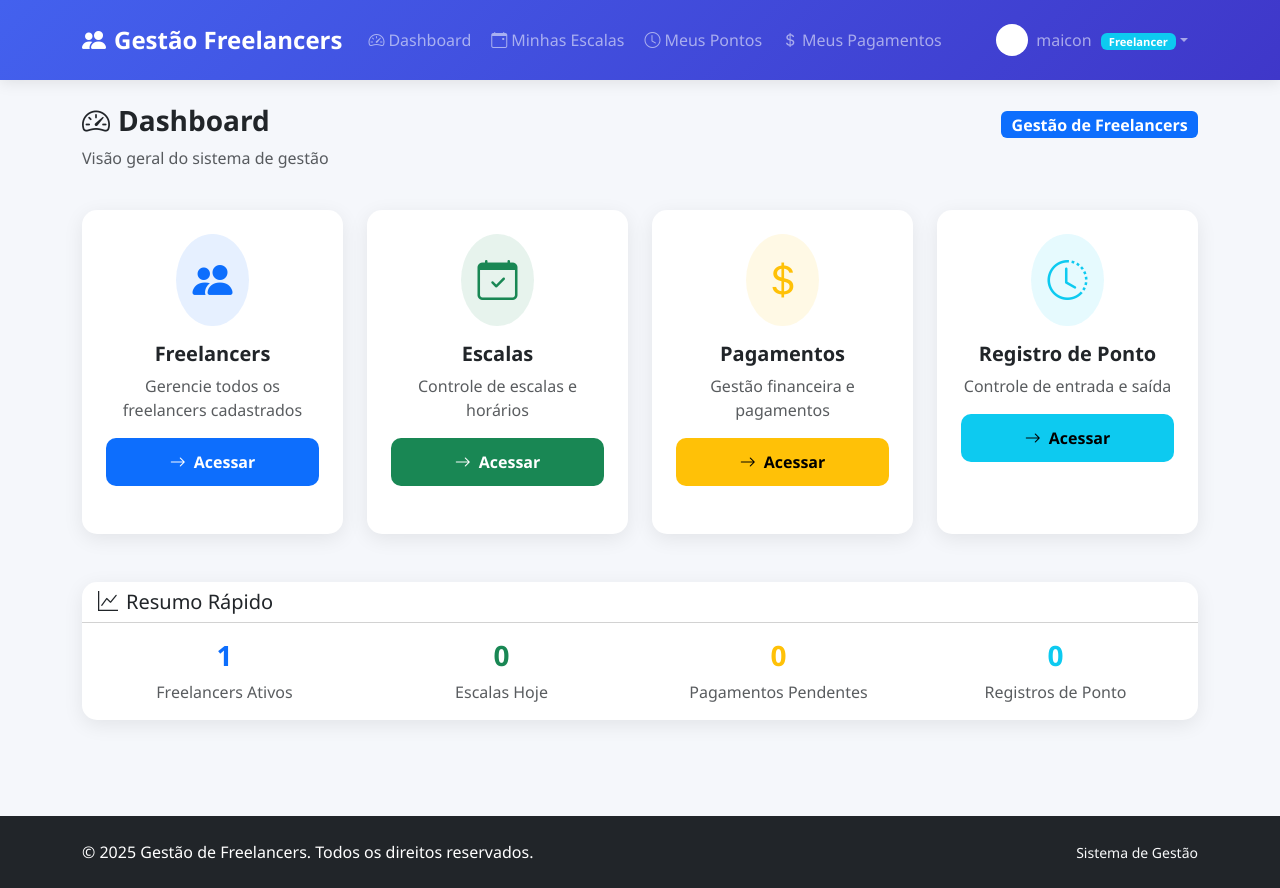
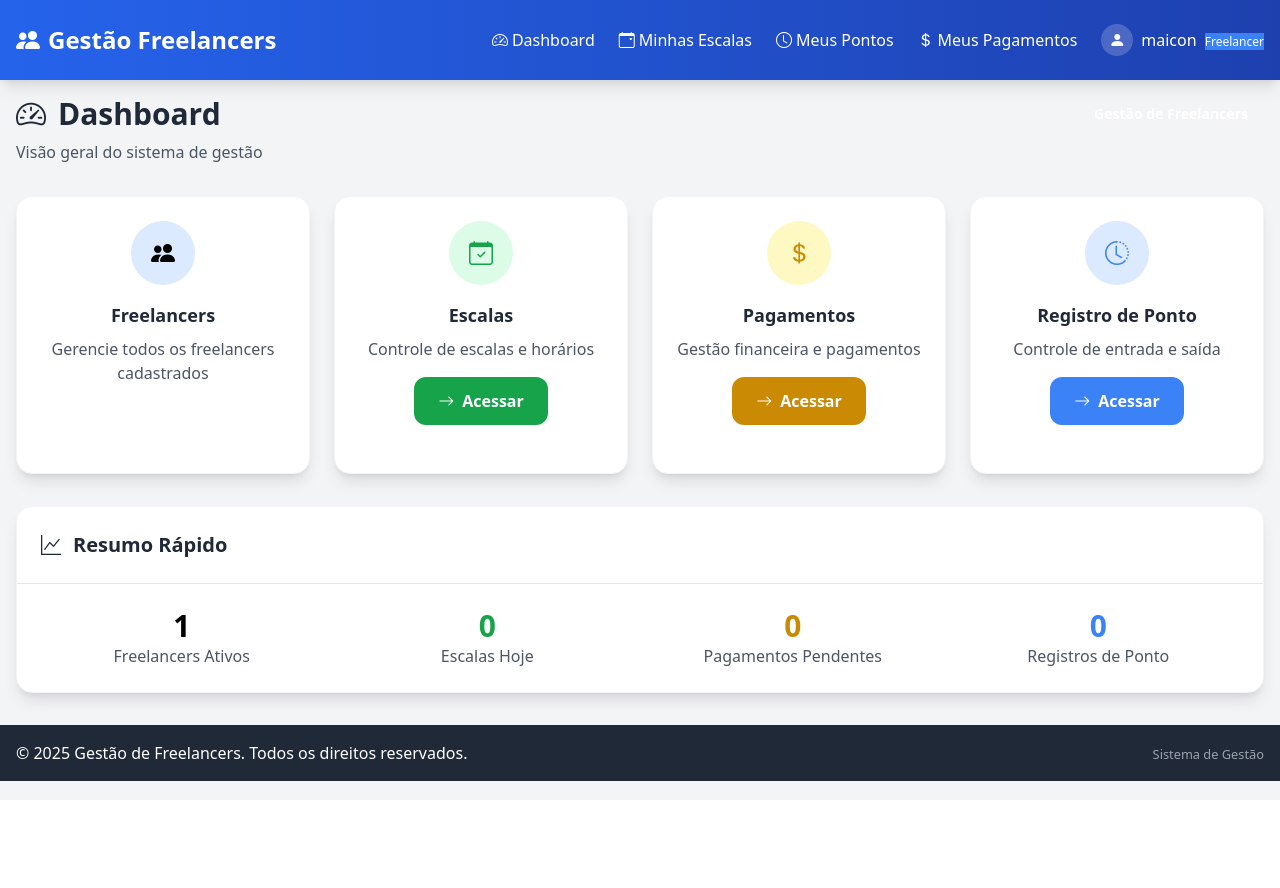
Before and after one commit to sounicolaslima/Projeto_Prog_web, a Django app: page / in a window 1280 px wide. After the commit the page ends 781 px from the top, so only its background shows below. Run offline with Django 5.2, Linux system fonts and the light colour scheme; a user stored in the database is signed in; data comes from the database, SQL or seed files in the repository; both versions use the stored data as it was after the commit; data that the repository does not hold is empty; some libraries are stand-ins or nearby versions.

Commit message:
Inicio da mudança de framework do front - Pagina base, login e dashboard

```diff
--- a/paginaInicial/templates/paginaInicial/dashboard.html
+++ b/paginaInicial/templates/paginaInicial/dashboard.html
@@ -3,112 +3,98 @@
 {% block title %}Dashboard - Gestão de Freelancers{% endblock %}
 
 {% block content %}
-<div class="row mb-4">
-    <div class="col-12">
-        <div class="d-flex justify-content-between align-items-center">
-            <h1 class="h3 fw-bold text-dark">
-                <i class="bi bi-speedometer2 me-2"></i>Dashboard
-            </h1>
-            <span class="badge bg-primary fs-6">Gestão de Freelancers</span>
-        </div>
-        <p class="text-muted">Visão geral do sistema de gestão</p>
+<div class="mb-8">
+    <div class="flex justify-between items-center mb-2">
+        <h1 class="text-3xl font-bold text-gray-800">
+            <i class="bi bi-speedometer2 mr-3"></i>Dashboard
+        </h1>
+        <span class="bg-primary text-white px-4 py-2 rounded-full text-sm font-semibold">Gestão de Freelancers</span>
     </div>
+    <p class="text-gray-600">Visão geral do sistema de gestão</p>
 </div>
 
-<div class="row g-4">
+<div class="grid grid-cols-1 md:grid-cols-2 lg:grid-cols-4 gap-6 mb-8">
     <!-- Freelancers Card -->
-    <div class="col-xl-3 col-md-6">
-        <div class="card card-custom h-100">
-            <div class="card-body text-center p-4">
-                <div class="rounded-circle bg-primary bg-opacity-10 d-inline-flex p-3 mb-3">
-                    <i class="bi bi-people-fill text-primary fs-1"></i>
-                </div>
-                <h5 class="card-title fw-bold">Freelancers</h5>
-                <p class="card-text text-muted mb-3">Gerencie todos os freelancers cadastrados</p>
-                <a href="{% url 'listar_freelancers' %}" class="btn btn-primary btn-custom w-100">
-                    <i class="bi bi-arrow-right me-2"></i>Acessar
-                </a>
+    <div class="bg-white rounded-2xl shadow-lg hover:shadow-xl transition duration-300 transform hover:-translate-y-1 border border-gray-100">
+        <div class="p-6 text-center">
+            <div class="bg-blue-100 rounded-full w-16 h-16 flex items-center justify-center mx-auto mb-4">
+                <i class="bi bi-people-fill text-primary text-2xl"></i>
             </div>
+            <h5 class="text-lg font-semibold text-gray-800 mb-2">Freelancers</h5>
+            <p class="text-gray-600 mb-4">Gerencie todos os freelancers cadastrados</p>
+            <a href="{% url 'listar_freelancers' %}" class="bg-primary text-white px-6 py-3 rounded-xl font-semibold hover:bg-blue-700 transition duration-200 inline-flex items-center">
+                <i class="bi bi-arrow-right mr-2"></i>Acessar
+            </a>
         </div>
     </div>
 
     <!-- Escalas Card -->
-    <div class="col-xl-3 col-md-6">
-        <div class="card card-custom h-100">
-            <div class="card-body text-center p-4">
-                <div class="rounded-circle bg-success bg-opacity-10 d-inline-flex p-3 mb-3">
-                    <i class="bi bi-calendar-check text-success fs-1"></i>
-                </div>
-                <h5 class="card-title fw-bold">Escalas</h5>
-                <p class="card-text text-muted mb-3">Controle de escalas e horários</p>
-                <a href="{% url 'listar_escalas' %}" class="btn btn-success btn-custom w-100">
-                    <i class="bi bi-arrow-right me-2"></i>Acessar
-                </a>
+    <div class="bg-white rounded-2xl shadow-lg hover:shadow-xl transition duration-300 transform hover:-translate-y-1 border border-gray-100">
+        <div class="p-6 text-center">
+            <div class="bg-green-100 rounded-full w-16 h-16 flex items-center justify-center mx-auto mb-4">
+                <i class="bi bi-calendar-check text-green-600 text-2xl"></i>
             </div>
+            <h5 class="text-lg font-semibold text-gray-800 mb-2">Escalas</h5>
+            <p class="text-gray-600 mb-4">Controle de escalas e horários</p>
+            <a href="{% url 'listar_escalas' %}" class="bg-green-600 text-white px-6 py-3 rounded-xl font-semibold hover:bg-green-700 transition duration-200 inline-flex items-center">
+                <i class="bi bi-arrow-right mr-2"></i>Acessar
+            </a>
         </div>
     </div>
 
     <!-- Pagamentos Card -->
-    <div class="col-xl-3 col-md-6">
-        <div class="card card-custom h-100">
-            <div class="card-body text-center p-4">
-                <div class="rounded-circle bg-warning bg-opacity-10 d-inline-flex p-3 mb-3">
-                    <i class="bi bi-currency-dollar text-warning fs-1"></i>
-                </div>
-                <h5 class="card-title fw-bold">Pagamentos</h5>
-                <p class="card-text text-muted mb-3">Gestão financeira e pagamentos</p>
-                <a href="{% url 'listar_pagamentos' %}" class="btn btn-warning btn-custom w-100">
-                    <i class="bi bi-arrow-right me-2"></i>Acessar
-                </a>
+    <div class="bg-white rounded-2xl shadow-lg hover:shadow-xl transition duration-300 transform hover:-translate-y-1 border border-gray-100">
+        <div class="p-6 text-center">
+            <div class="bg-yellow-100 rounded-full w-16 h-16 flex items-center justify-center mx-auto mb-4">
+                <i class="bi bi-currency-dollar text-yellow-600 text-2xl"></i>
             </div>
+            <h5 class="text-lg font-semibold text-gray-800 mb-2">Pagamentos</h5>
+            <p class="text-gray-600 mb-4">Gestão financeira e pagamentos</p>
+            <a href="{% url 'listar_pagamentos' %}" class="bg-yellow-600 text-white px-6 py-3 rounded-xl font-semibold hover:bg-yellow-700 transition duration-200 inline-flex items-center">
+                <i class="bi bi-arrow-right mr-2"></i>Acessar
+            </a>
         </div>
     </div>
 
     <!-- Ponto Card -->
-    <div class="col-xl-3 col-md-6">
-        <div class="card card-custom h-100">
-            <div class="card-body text-center p-4">
-                <div class="rounded-circle bg-info bg-opacity-10 d-inline-flex p-3 mb-3">
-                    <i class="bi bi-clock-history text-info fs-1"></i>
-                </div>
-                <h5 class="card-title fw-bold">Registro de Ponto</h5>
-                <p class="card-text text-muted mb-3">Controle de entrada e saída</p>
-                <a href="{% url 'listar_pontos' 1 %}" class="btn btn-info btn-custom w-100">
-                     <i class="bi bi-arrow-right me-2"></i>Acessar
-                </a>
+    <div class="bg-white rounded-2xl shadow-lg hover:shadow-xl transition duration-300 transform hover:-translate-y-1 border border-gray-100">
+        <div class="p-6 text-center">
+            <div class="bg-blue-100 rounded-full w-16 h-16 flex items-center justify-center mx-auto mb-4">
+                <i class="bi bi-clock-history text-blue-500 text-2xl"></i>
             </div>
+            <h5 class="text-lg font-semibold text-gray-800 mb-2">Registro de Ponto</h5>
+            <p class="text-gray-600 mb-4">Controle de entrada e saída</p>
+            <a href="{% url 'listar_pontos' 1 %}" class="bg-blue-500 text-white px-6 py-3 rounded-xl font-semibold hover:bg-blue-600 transition duration-200 inline-flex items-center">
+                <i class="bi bi-arrow-right mr-2"></i>Acessar
+            </a>
         </div>
     </div>
 </div>
 
 <!-- Quick Stats -->
-<div class="row mt-5">
-    <div class="col-12">
-        <div class="card card-custom">
-            <div class="card-header bg-transparent">
-                <h5 class="card-title mb-0">
-                    <i class="bi bi-graph-up me-2"></i>Resumo Rápido
-                </h5>
+<div class="bg-white rounded-2xl shadow-lg border border-gray-100">
+    <div class="p-6 border-b border-gray-200">
+        <h5 class="text-xl font-semibold text-gray-800 flex items-center">
+            <i class="bi bi-graph-up mr-3"></i>Resumo Rápido
+        </h5>
+    </div>
+    <div class="p-6">
+        <div class="grid grid-cols-2 md:grid-cols-4 gap-6 text-center">
+            <div>
+                <h3 class="text-3xl font-bold text-primary">{{ total_freelancers }}</h3>
+                <p class="text-gray-600">Freelancers Ativos</p>
             </div>
-            <div class="card-body">
-                <div class="row text-center">
-                    <div class="col-md-3">
-                        <h3 class="text-primary fw-bold">{{ total_freelancers }}</h3>
-                        <p class="text-muted mb-0">Freelancers Ativos</p>
-                    </div>
-                    <div class="col-md-3">
-                        <h3 class="text-success fw-bold">{{ escalas_hoje }}</h3>
-                        <p class="text-muted mb-0">Escalas Hoje</p>
-                    </div>
-                    <div class="col-md-3">
-                        <h3 class="text-warning fw-bold">{{ pagamentos_pendentes }}</h3>
-                        <p class="text-muted mb-0">Pagamentos Pendentes</p>
-                    </div>
-                    <div class="col-md-3">
-                        <h3 class="text-info fw-bold">{{ registros_hoje }}</h3>
-                        <p class="text-muted mb-0">Registros de Ponto</p>
-                    </div>
-                </div>
+            <div>
+                <h3 class="text-3xl font-bold text-green-600">{{ escalas_hoje }}</h3>
+                <p class="text-gray-600">Escalas Hoje</p>
+            </div>
+            <div>
+                <h3 class="text-3xl font-bold text-yellow-600">{{ pagamentos_pendentes }}</h3>
+                <p class="text-gray-600">Pagamentos Pendentes</p>
+            </div>
+            <div>
+                <h3 class="text-3xl font-bold text-blue-500">{{ registros_hoje }}</h3>
+                <p class="text-gray-600">Registros de Ponto</p>
             </div>
         </div>
     </div>
--- a/templates/base.html
+++ b/templates/base.html
@@ -4,238 +4,135 @@
   <meta charset="UTF-8">
   <meta name="viewport" content="width=device-width, initial-scale=1.0">
   <title>{% block title %}Gestão de Freelancers{% endblock %}</title>
-
-    <!-- Bootstrap 5 CSS -->
-    <link href="https://cdn.jsdelivr.net/npm/bootstrap@5.3.1/dist/css/bootstrap.min.css" rel="stylesheet">
+  <!-- Tailwind CSS via CDN -->
+  <script src="https://cdn.tailwindcss.com"></script>
   <!-- Bootstrap Icons -->
   <link rel="stylesheet" href="https://cdn.jsdelivr.net/npm/bootstrap-icons@1.10.0/font/bootstrap-icons.css">
-
   <style>
-        :root {
-            --primary-color: #4361ee;
-            --secondary-color: #3f37c9;
-            --success-color: #4cc9f0;
-            --light-bg: #f8f9fa;
-        }
-
-        body {
-            background-color: #f5f7fb;
-            font-family: 'Segoe UI', Tahoma, Geneva, Verdana, sans-serif;
-            padding-top: 0;
-        }
-
-        .navbar-custom {
-            background: linear-gradient(135deg, var(--primary-color), var(--secondary-color));
-            box-shadow: 0 2px 15px rgba(0,0,0,0.1);
-            padding: 1rem 0;
-        }
-
-        .card-custom {
-            border: none;
-            border-radius: 15px;
-            box-shadow: 0 5px 20px rgba(0,0,0,0.08);
-            transition: transform 0.3s ease, box-shadow 0.3s ease;
-            margin-bottom: 1.5rem;
-        }
-
-        .card-custom:hover {
-            transform: translateY(-5px);
-            box-shadow: 0 8px 25px rgba(0,0,0,0.12);
-        }
-
-        .btn-custom {
-            border-radius: 10px;
-            font-weight: 600;
-            padding: 12px 25px;
-            transition: all 0.3s ease;
-            border: none;
-        }
-
-        .btn-custom:hover {
-            transform: translateY(-2px);
-            box-shadow: 0 5px 15px rgba(0,0,0,0.2);
-        }
-
-        .table-custom {
-            background: white;
-            border-radius: 10px;
-            overflow: hidden;
-            box-shadow: 0 3px 15px rgba(0,0,0,0.08);
-        }
-
-        .table-custom thead {
-            background: linear-gradient(135deg, var(--primary-color), var(--secondary-color));
-            color: white;
-        }
-
-        .table-custom thead th {
-            border: none;
-            padding: 1rem;
-            font-weight: 600;
-        }
-
-        .table-custom tbody td {
-            padding: 1rem;
-            vertical-align: middle;
-            border-color: #f1f3f4;
-        }
-
-        .status-badge {
-            padding: 6px 12px;
-            border-radius: 20px;
-            font-size: 0.85em;
-            font-weight: 600;
-        }
-
-        .navbar-brand {
-            font-weight: 700;
-            font-size: 1.5rem;
-        }
-
-        .nav-link {
-            font-weight: 500;
-            border-radius: 8px;
-            margin: 0 2px;
-            transition: all 0.3s ease;
-        }
-
-        .nav-link:hover {
-            background-color: rgba(255,255,255,0.1);
-            transform: translateY(-1px);
-        }
-
-        /* Estilo para as badges do usuário */
-        .user-badge {
-            font-size: 0.7em;
-            padding: 3px 8px;
-            margin-left: 5px;
-        }
+    /* Podemos adicionar estilos personalizados aqui se necessário */
   </style>
 </head>
-<body>
+<body class="bg-gray-100 font-sans leading-normal tracking-normal">
   <!-- Navigation -->
-    <nav class="navbar navbar-expand-lg navbar-dark navbar-custom">
-        <div class="container">
-            <a class="navbar-brand fw-bold" href="{% url 'dashboard' %}">
-                <i class="bi bi-people-fill me-2"></i>Gestão Freelancers
+  <nav class="bg-gradient-to-r from-blue-600 to-blue-800 shadow-lg">
+    <div class="container mx-auto px-4">
+      <div class="flex justify-between items-center py-4">
+        <a href="{% url 'dashboard' %}" class="text-white text-2xl font-bold flex items-center">
+          <i class="bi bi-people-fill mr-2"></i>Gestão Freelancers
         </a>
-            <button class="navbar-toggler" type="button" data-bs-toggle="collapse" data-bs-target="#navbarNav">
-                <span class="navbar-toggler-icon"></span>
+        <button class="text-white lg:hidden" id="navbar-toggle">
+          <i class="bi bi-list"></i>
         </button>
-            <div class="collapse navbar-collapse" id="navbarNav">
-                <!-- Menu Principal -->
-                <ul class="navbar-nav me-auto">
+        <div class="hidden lg:flex lg:items-center lg:w-auto" id="navbar-collapse">
+          <ul class="lg:flex lg:justify-between">
             {% if user.is_authenticated %}
-                    <li class="nav-item">
-                        <a class="nav-link" href="{% url 'dashboard' %}">
-                            <i class="bi bi-speedometer2 me-1"></i>Dashboard
+            <li class="mr-6">
+              <a href="{% url 'dashboard' %}" class="text-white hover:text-blue-200 flex items-center py-2">
+                <i class="bi bi-speedometer2 mr-1"></i>Dashboard
               </a>
             </li>
-
             <!-- MENU PARA ADMIN -->
             {% if user.perfilusuario.tipo == 'admin' %}
-                    <li class="nav-item">
-                        <a class="nav-link" href="{% url 'listar_freelancers' %}">
-                            <i class="bi bi-person-badge me-1"></i>Freelancers
+            <li class="mr-6">
+              <a href="{% url 'listar_freelancers' %}" class="text-white hover:text-blue-200 flex items-center py-2">
+                <i class="bi bi-person-badge mr-1"></i>Freelancers
               </a>
             </li>
-                    <li class="nav-item">
-                        <a class="nav-link" href="{% url 'listar_escalas' %}">
-                            <i class="bi bi-calendar-event me-1"></i>Escalas
+            <li class="mr-6">
+              <a href="{% url 'listar_escalas' %}" class="text-white hover:text-blue-200 flex items-center py-2">
+                <i class="bi bi-calendar-event mr-1"></i>Escalas
               </a>
             </li>
-                    <li class="nav-item">
-                        <a class="nav-link" href="{% url 'listar_pagamentos' %}">
-                            <i class="bi bi-currency-dollar me-1"></i>Pagamentos
+            <li class="mr-6">
+              <a href="{% url 'listar_pagamentos' %}" class="text-white hover:text-blue-200 flex items-center py-2">
+                <i class="bi bi-currency-dollar mr-1"></i>Pagamentos
               </a>
             </li>
-                    <li class="nav-item">
-                        <a class="nav-link" href="{% url 'listar_pontos' 1 %}">
-                            <i class="bi bi-clock me-1"></i>Registro de Ponto
+            <li class="mr-6">
+              <a href="{% url 'listar_pontos' 1 %}" class="text-white hover:text-blue-200 flex items-center py-2">
+                <i class="bi bi-clock mr-1"></i>Registro de Ponto
               </a>
             </li>
-
             <!-- MENU PARA FREELANCER -->
             {% else %}
-                    <li class="nav-item">
-                        <a class="nav-link" href="{% url 'minhas_escalas' %}">
-                            <i class="bi bi-calendar-event me-1"></i>Minhas Escalas
+            <li class="mr-6">
+              <a href="{% url 'minhas_escalas' %}" class="text-white hover:text-blue-200 flex items-center py-2">
+                <i class="bi bi-calendar-event mr-1"></i>Minhas Escalas
               </a>
             </li>
-                    <li class="nav-item">
-                        <a class="nav-link" href="{% url 'meus_pontos' %}">
-                            <i class="bi bi-clock me-1"></i>Meus Pontos
+            <li class="mr-6">
+              <a href="{% url 'meus_pontos' %}" class="text-white hover:text-blue-200 flex items-center py-2">
+                <i class="bi bi-clock mr-1"></i>Meus Pontos
               </a>
             </li>
-                    <li class="nav-item">
-                        <a class="nav-link" href="{% url 'meus_pagamentos' %}">
-                            <i class="bi bi-currency-dollar me-1"></i>Meus Pagamentos
+            <li class="mr-6">
+              <a href="{% url 'meus_pagamentos' %}" class="text-white hover:text-blue-200 flex items-center py-2">
+                <i class="bi bi-currency-dollar mr-1"></i>Meus Pagamentos
               </a>
             </li>
             {% endif %}
             {% endif %}
           </ul>
-
           <!-- Menu do Usuário -->
-                <ul class="navbar-nav ms-auto">
+          <ul class="lg:flex lg:items-center">
             {% if user.is_authenticated %}
-                    <li class="nav-item dropdown">
-                        <a class="nav-link dropdown-toggle d-flex align-items-center" href="#" role="button" data-bs-toggle="dropdown">
-                            <div class="bg-white bg-opacity-20 rounded-circle d-flex align-items-center justify-content-center me-2" style="width: 32px; height: 32px;">
+            <li class="relative group">
+              <a href="#" class="text-white hover:text-blue-200 flex items-center py-2">
+                <div class="bg-white bg-opacity-20 rounded-full w-8 h-8 flex items-center justify-center mr-2">
                   <i class="bi bi-person-fill text-white"></i>
                 </div>
                 <span>
                   {{ user.username }}
                   {% if user.perfilusuario.tipo == 'admin' %}
-                                    <span class="badge bg-warning user-badge">Admin</span>
+                  <span class="badge bg-yellow-500 text-xs ml-1">Admin</span>
                   {% else %}
-                                    <span class="badge bg-info user-badge">Freelancer</span>
+                  <span class="badge bg-blue-500 text-xs ml-1">Freelancer</span>
                   {% endif %}
                 </span>
               </a>
-                        <ul class="dropdown-menu dropdown-menu-end">
-                            <!-- LOGOUT ( usando POST) -->
-                            <li>
-                                <form method="post" action="{% url 'logout' %}" class="d-inline w-100">
+              <!-- Dropdown do usuário -->
+              <div class="absolute right-0 mt-2 w-48 bg-white rounded-md shadow-lg py-1 hidden group-hover:block">
+                <form method="post" action="{% url 'logout' %}" class="w-full">
                   {% csrf_token %}
-                                    <button type="submit" class="dropdown-item text-danger w-100 border-0 bg-transparent text-start">
-                                        <i class="bi bi-box-arrow-right me-2"></i>Sair
+                  <button type="submit" class="block w-full text-left px-4 py-2 text-sm text-gray-700 hover:bg-gray-100">
+                    <i class="bi bi-box-arrow-right mr-2"></i>Sair
                   </button>
                 </form>
-                            </li>
-                        </ul>
+              </div>
             </li>
             {% else %}
-                    <li class="nav-item">
-                        <a class="nav-link" href="{% url 'login' %}">
-                            <i class="bi bi-box-arrow-in-right me-1"></i>Entrar
+            <li>
+              <a href="{% url 'login' %}" class="text-white hover:text-blue-200 flex items-center py-2">
+                <i class="bi bi-box-arrow-in-right mr-1"></i>Entrar
               </a>
             </li>
             {% endif %}
           </ul>
         </div>
       </div>
+    </div>
   </nav>
 
   <!-- Main Content -->
-    <main class="main-content">
-        <div class="container py-4">
+  <main class="container mx-auto my-4 px-4">
     <!-- Mensagens do Django -->
     {% if messages %}
-            <div class="messages">
+    <div class="messages mb-4">
       {% for message in messages %}
-                <div class="alert alert-{{ message.tags }} alert-dismissible fade show" role="alert">
+      <div class="alert alert-{{ message.tags }} alert-dismissible bg-{{ message.tags }}-100 border border-{{ message.tags }}-400 text-{{ message.tags }}-700 px-4 py-3 rounded relative" role="alert">
         {% if message.tags == 'success' %}
-                    <i class="bi bi-check-circle-fill me-2"></i>
+        <i class="bi bi-check-circle-fill mr-2"></i>
         {% elif message.tags == 'error' %}
-                    <i class="bi bi-exclamation-triangle-fill me-2"></i>
+        <i class="bi bi-exclamation-triangle-fill mr-2"></i>
         {% elif message.tags == 'warning' %}
-                    <i class="bi bi-exclamation-triangle-fill me-2"></i>
+        <i class="bi bi-exclamation-triangle-fill mr-2"></i>
         {% elif message.tags == 'info' %}
-                    <i class="bi bi-info-circle-fill me-2"></i>
+        <i class="bi bi-info-circle-fill mr-2"></i>
         {% endif %}
         {{ message }}
-                    <button type="button" class="btn-close" data-bs-dismiss="alert"></button>
+        <button type="button" class="close" data-dismiss="alert" aria-label="Close">
+          <span aria-hidden="true">&times;</span>
+        </button>
       </div>
       {% endfor %}
     </div>
@@ -244,25 +141,29 @@
     <!-- Conteúdo das páginas -->
     {% block content %}
     {% endblock %}
-        </div>
   </main>
 
   <!-- Footer -->
-    <footer class="bg-dark text-white py-4 mt-5">
-        <div class="container">
-            <div class="row align-items-center">
-                <div class="col-md-6">
-                    <p class="mb-0">&copy; 2025 Gestão de Freelancers. Todos os direitos reservados.</p>
+  <footer class="bg-gray-800 text-white py-4 mt-8">
+    <div class="container mx-auto px-4">
+      <div class="flex flex-col md:flex-row justify-between items-center">
+        <div class="mb-2 md:mb-0">
+          <p>&copy; 2025 Gestão de Freelancers. Todos os direitos reservados.</p>
         </div>
-                <div class="col-md-6 text-md-end">
-                    <small class="text-light">Sistema de Gestão</small>
+        <div>
+          <small class="text-gray-400">Sistema de Gestão</small>
         </div>
       </div>
     </div>
   </footer>
 
-    <!-- Bootstrap JS -->
-    <script src="https://cdn.jsdelivr.net/npm/bootstrap@5.3.1/dist/js/bootstrap.bundle.min.js"></script>
+  <!-- Scripts -->
+  <script>
+    // Script para o toggle do menu mobile
+    document.getElementById('navbar-toggle').addEventListener('click', function() {
+      document.getElementById('navbar-collapse').classList.toggle('hidden');
+    });
+  </script>
 
   <!-- Scripts adicionais -->
   {% block scripts %}
```
Also changed, not shown: templates/login.html (+29 -88 lines), db.sqlite3 (added). Lines whose indentation alone changed are shown as unchanged.
